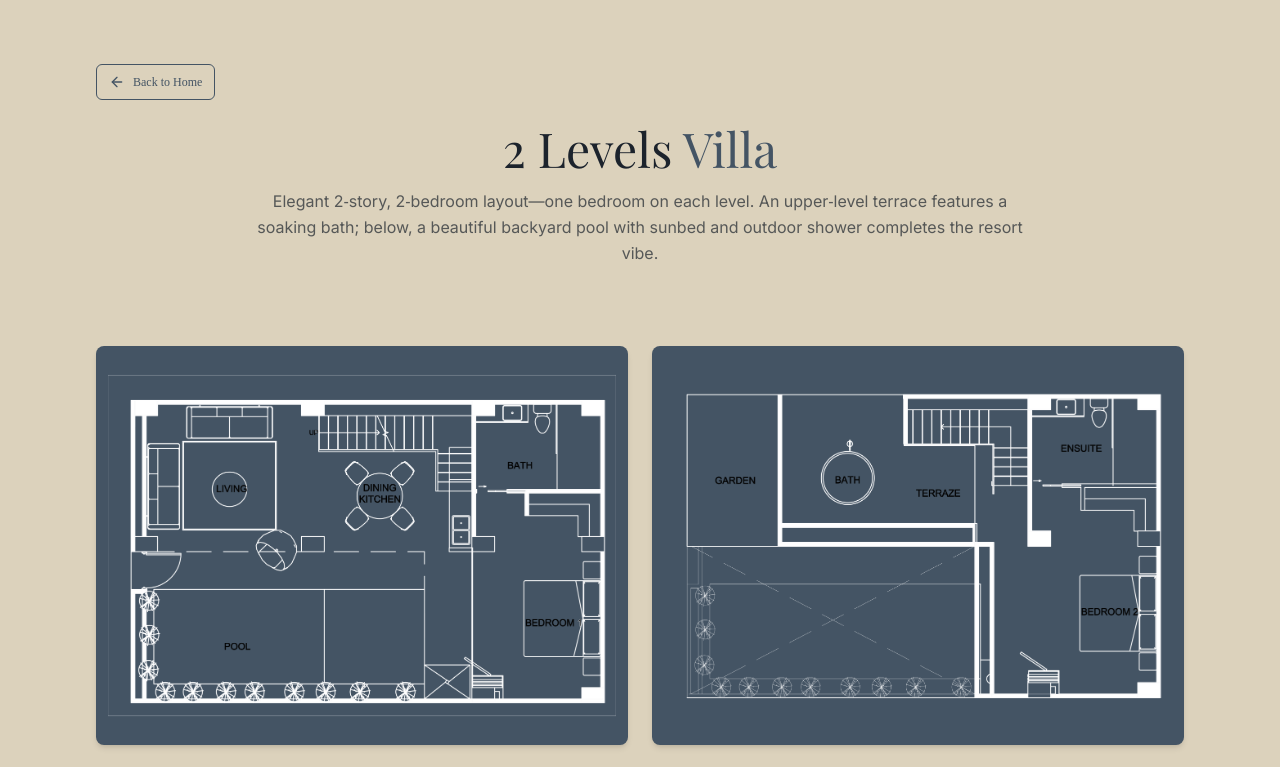
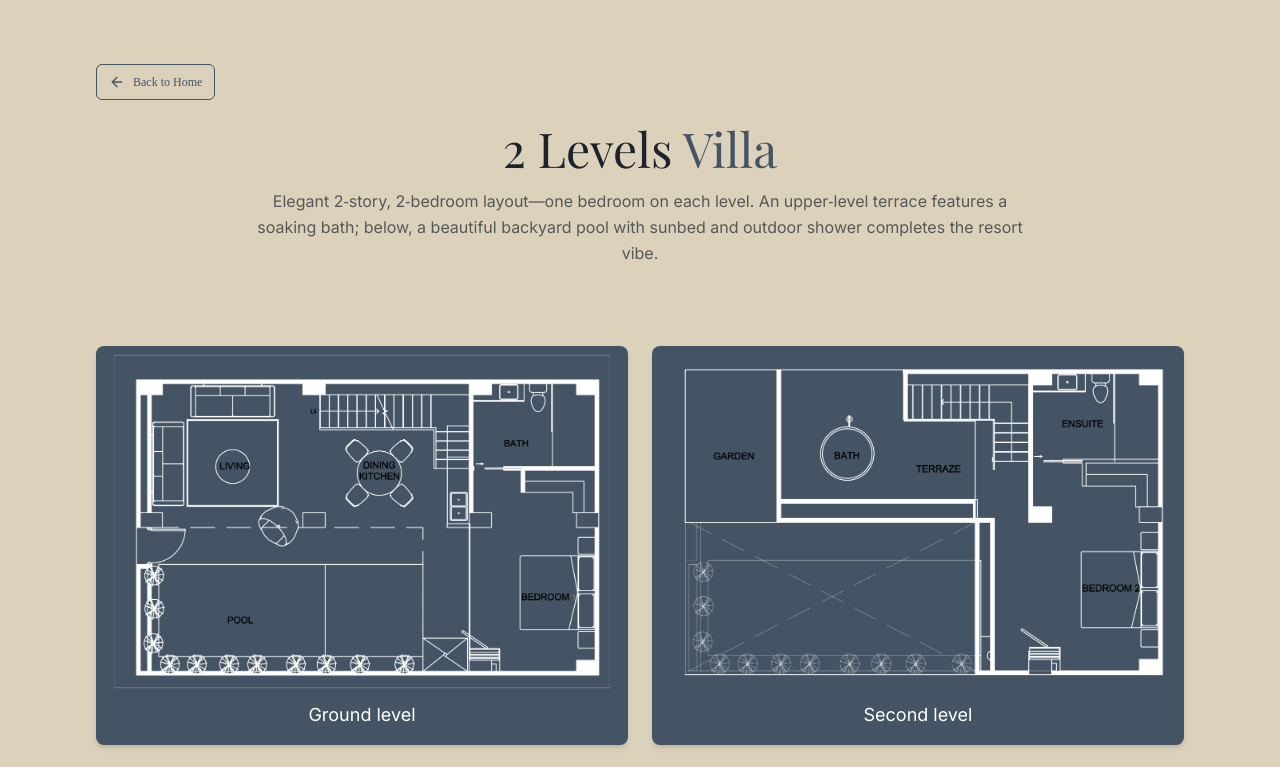
Before and after one commit to nelvino/casa-bombora, a Next.js app: page /villas/two-levels in a window 1280 px wide. Shown: the top 767 px of the page. Built offline with nearby package versions, Linux system fonts and the light colour scheme; a web font is replaced by a local one.

Commit message:
add new porfolio and villa images

```diff
--- a/src/app/villas/mezzanine/page.tsx
+++ b/src/app/villas/mezzanine/page.tsx
@@ -8,7 +8,10 @@ import mezzanineGround from "@/images/villaImages/mezzanine/Mezzanine-01.webp";
 import mezzaninePlan from "@/images/villaImages/mezzanine/Mezzanine-02.webp";
 
 export default function MezzanineVillaPage() {
-  const images = [mezzanineGround, mezzaninePlan];
+  const images = [
+    { src: mezzanineGround, caption: "Ground level" },
+    { src: mezzaninePlan, caption: "Mezzanine level" },
+  ];
 
   return (
     <main className="bg-alabaster relative">
@@ -35,16 +38,21 @@ export default function MezzanineVillaPage() {
       <section className="pb-10 md:pb-16">
         <Container>
           <div className="grid grid-cols-1 md:grid-cols-2 gap-6">
-            {images.map((src, i) => (
-              <div key={i} className="relative w-full aspect-[4/3] overflow-hidden rounded-lg shadow-md bg-blue-green">
+            {images.map(({ src, caption }, i) => (
+              <div key={i}>
+                <div className="relative w-full aspect-[4/3] overflow-hidden rounded-lg shadow-md bg-blue-green">
                   <Image
                     src={src}
                     alt={`Mezzanine Villa image ${i + 1}`}
                     fill
-                  className="object-contain p-3"
+                    className="object-contain p-2 pb-14"
                     sizes="(min-width: 768px) 50vw, 100vw"
                     priority={i === 0}
                   />
+                  {caption && (
+                    <p className="absolute bottom-0 left-0 right-0 text-center text-white text-md md:text-lg">{caption}</p>
+                  )}
+                </div>
               </div>
             ))}
           </div>
--- a/src/app/villas/one-level/page.tsx
+++ b/src/app/villas/one-level/page.tsx
@@ -7,7 +7,7 @@ import { ArrowLeft } from "lucide-react";
 import oneLevelPng from "@/images/villaImages/1-level/1 Level-01.webp";
 
 export default function OneLevelVillaPage() {
-  const images = [oneLevelPng];
+  const images = [{ src: oneLevelPng, caption: "Ground level" }];
 
   return (
     <main className="bg-alabaster relative">
@@ -34,16 +34,19 @@ export default function OneLevelVillaPage() {
       <section className="pb-10 md:pb-16">
         <Container>
           <div className="grid grid-cols-1 md:grid-cols-2 gap-6">
-            {images.map((src, i) => (
+            {images.map(({ src, caption }, i) => (
               <div key={i} className="relative w-full aspect-[4/3] overflow-hidden rounded-lg shadow-md bg-blue-green">
                 <Image
                   src={src}
                   alt={`1 Level Villa image ${i + 1}`}
                   fill
-                  className="object-contain p-3"
+                  className="object-contain p-2 pb-14"
                   sizes="(min-width: 768px) 50vw, 100vw"
                   priority={i === 0}
                 />
+                {caption && (
+                  <p className="absolute bottom-0 left-0 right-0 text-center text-white text-md md:text-lg">{caption}</p>
+                )}
               </div>
             ))}
           </div>
--- a/src/app/villas/two-levels/page.tsx
+++ b/src/app/villas/two-levels/page.tsx
@@ -10,7 +10,12 @@ import plans from "@/images/villaImages/2 Levels arwuitectomic plans.png";
 import qrCode from "@/images/QR_Code.jpeg";
 
 export default function TwoLevelsVillaPage() {
-  const images = [groundLevel, levelOne, plans, qrCode];
+  const images = [
+    { src: groundLevel, caption: "Ground level" },
+    { src: levelOne, caption: "Second level" },
+    { src: plans, caption: "Isometric View" },
+    { src: qrCode, caption: "Scan me!" },
+  ];
 
   return (
     <main className="bg-alabaster relative">
@@ -36,16 +41,21 @@ export default function TwoLevelsVillaPage() {
       <section className="pb-10 md:pb-16">
         <Container>
           <div className="grid grid-cols-1 md:grid-cols-2 gap-6">
-            {images.map((src, i) => (
-              <div key={i} className="relative w-full aspect-[4/3] overflow-hidden rounded-lg shadow-md bg-blue-green">
+            {images.map(({ src, caption }, i) => (
+              <div key={i}>
+                <div className="relative w-full aspect-[4/3] overflow-hidden rounded-lg shadow-md bg-blue-green">
                   <Image
                     src={src}
                     alt={`2 Levels Villa image ${i + 1}`}
                     fill
-                  className="object-contain p-3"
+                    className="object-contain p-2 pb-14"
                     sizes="(min-width: 768px) 50vw, 100vw"
                     priority={i === 0}
                   />
+                  {caption && (
+                    <p className="absolute bottom-0 left-0 right-0 text-center text-white text-md md:text-lg">{caption}</p>
+                  )}
+                </div>
               </div>
             ))}
           </div>
--- a/src/components/sections/Hero.tsx
+++ b/src/components/sections/Hero.tsx
@@ -130,7 +130,7 @@ export function Hero() {
                           alt="Casa Bombora Logo"
                           priority
                           sizes="100vw"
-                          style={{ width: logoSize, height: "auto" }}
+                          style={{ width: logoSize, height: "auto", opacity: 0.7 }}
                         />
                       </div>
                     </motion.div>
--- a/src/components/sections/Portfolio.tsx
+++ b/src/components/sections/Portfolio.tsx
@@ -1,6 +1,6 @@
 "use client";
 
-import { useEffect, useMemo, useRef, useState } from "react";
+import { useEffect, useRef, useState } from "react";
 import dynamic from "next/dynamic";
 
 const ReactPageFlip = dynamic(() => import("react-pageflip").then(m => m.default), { ssr: false });
--- a/src/components/sections/Projects.tsx
+++ b/src/components/sections/Projects.tsx
@@ -6,29 +6,29 @@ import { motion } from "framer-motion";
 import { ArrowRight } from "lucide-react";
 import Image from "next/image";
 import Link from "next/link";
-import villa1 from "@/images/villa-1-level.jpeg";
-import villa2 from "@/images/villa-2.png";
-import villa3 from "@/images/MazzanineFacade.jpeg";
+import villa1Level from "@/images/villa-1-level.jpeg";
+import villa2Levels from "@/images/villa-2.png";
+import villaMezzanine from "@/images/MazzanineFacade.jpeg";
 
 const projects = [
   {
     title: "1 Level Villa",
     description: "Thoughtfully designed 1‑story, 1‑bedroom villa with a cosy indoor–outdoor flow. A private backyard pool with a sunbed creates a calm retreat for lazy afternoons and evening dips.",
-    imageSrc: villa1,
+    imageSrc: villa1Level,
     roi: "18% annual ROI",
     location: "Petjatu, Uluwatu",
   },
   {
     title: "Mezzanine Villa",
     description: "Compact mezzanine concept: bedroom upstairs for privacy; open living room and kitchen downstairs for relaxed entertaining. Lush greenery frames a backyard pool with sunbed and an outdoor bath for spa‑like evenings.",
-    imageSrc: villa3,
+    imageSrc: villaMezzanine,
     roi: "19% annual ROI",
     location: "Petjatu, Uluwatu",
   },
   {
     title: "2 Levels Villa",
     description: "Elegant 2‑story, 2‑bedroom layout—one bedroom on each level. An upper‑level terrace features a soaking bath; below, a beautiful backyard pool with sunbed and outdoor shower completes the resort vibe.",
-    imageSrc: villa2,
+    imageSrc: villa2Levels,
     roi: "17% annual ROI",
     location: "Petjatu, Uluwatu",
   },
```
Also changed, not shown: src/images/MazzanineFacade.jpeg, 1 other file (tests, documents, lock files or other folders). Lines whose indentation alone changed are shown as unchanged.
